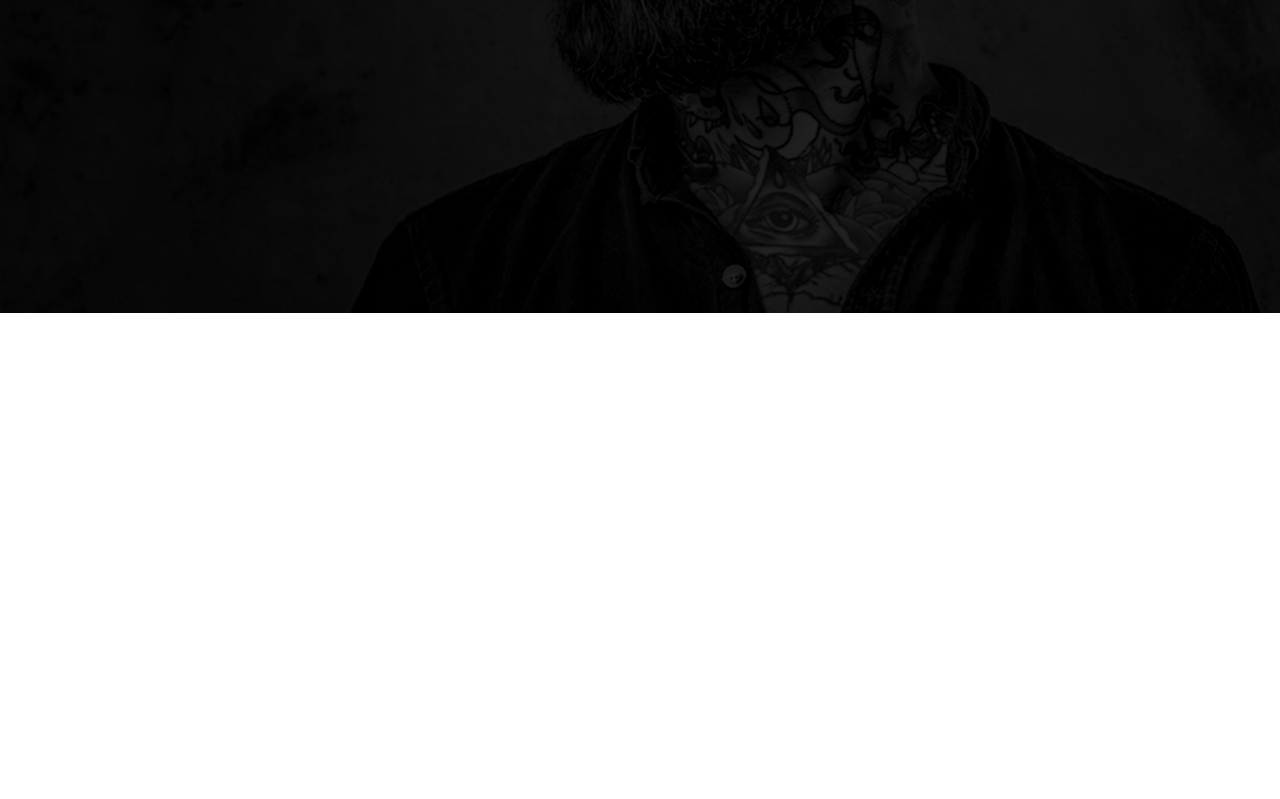
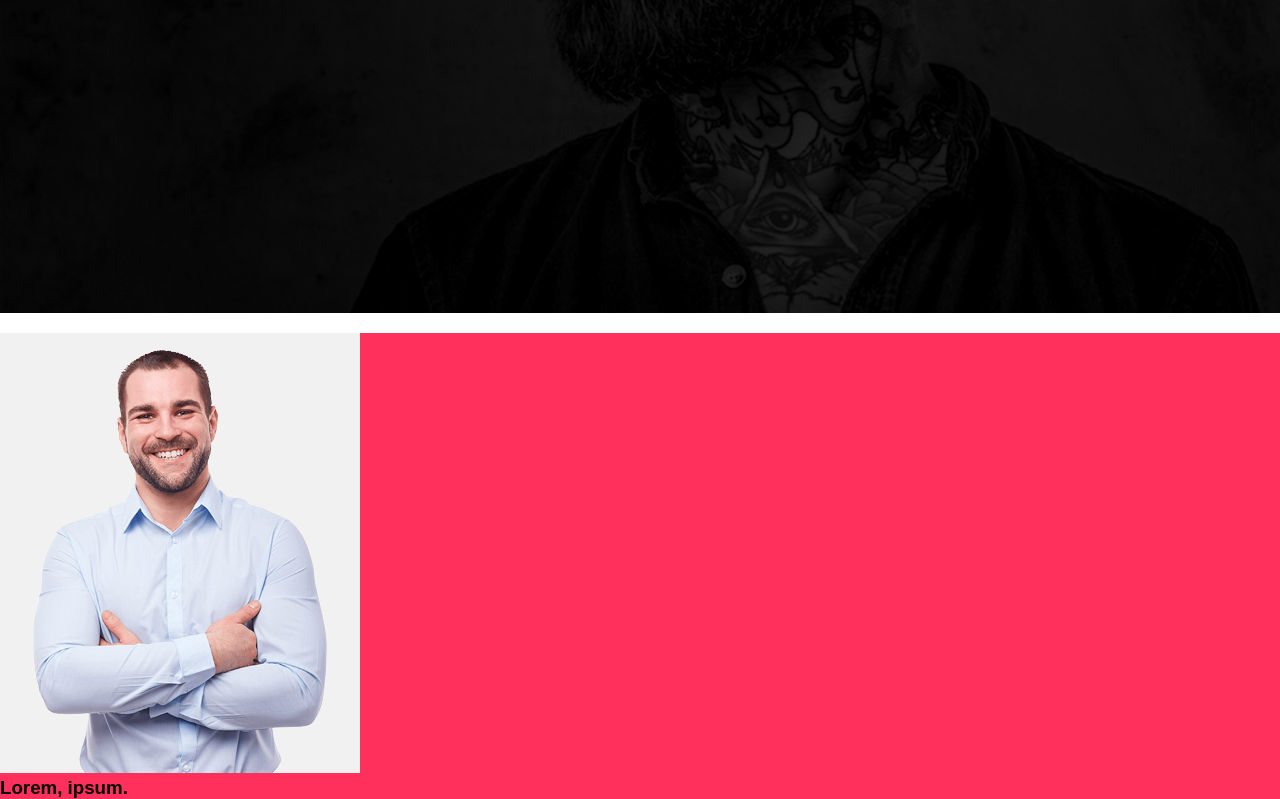
Before and after one commit to Mmy2000/simple-website, a plain HTML site: page index.html in a window 1280 px wide. Shown: the part 487-1286 px from the top of the page. Before the commit the page ends 800 px from the top, so only its background shows below. Drawn offline with Linux system fonts and the light colour scheme.

Commit message:
create about section

```diff
--- a/css/style.css
+++ b/css/style.css
@@ -86,3 +86,7 @@ body{
 .clear-fix{
     clear: both;
 }
+.about{
+    background-color: #ff305b;
+    margin-top: 20px;
+}
--- a/index.html
+++ b/index.html
@@ -34,6 +34,21 @@
         </div>
         <div class="clear-fix"></div>
     </div>
+    <div class="about">
+        <div class="image">
+            <div class="border"></div>
+            <div class="img">
+                <img src="img/about.jpg" alt="about">
+                <div class="cover">
+                    <h3>Lorem, ipsum.</h3>
+                </div>
+            </div>
+        </div>
+        <div class="info">
+
+        </div>
+        <div class="clear-fix"></div>
+    </div>
 </body>
 
 </html>
```
Lines whose indentation alone changed are shown as unchanged.
